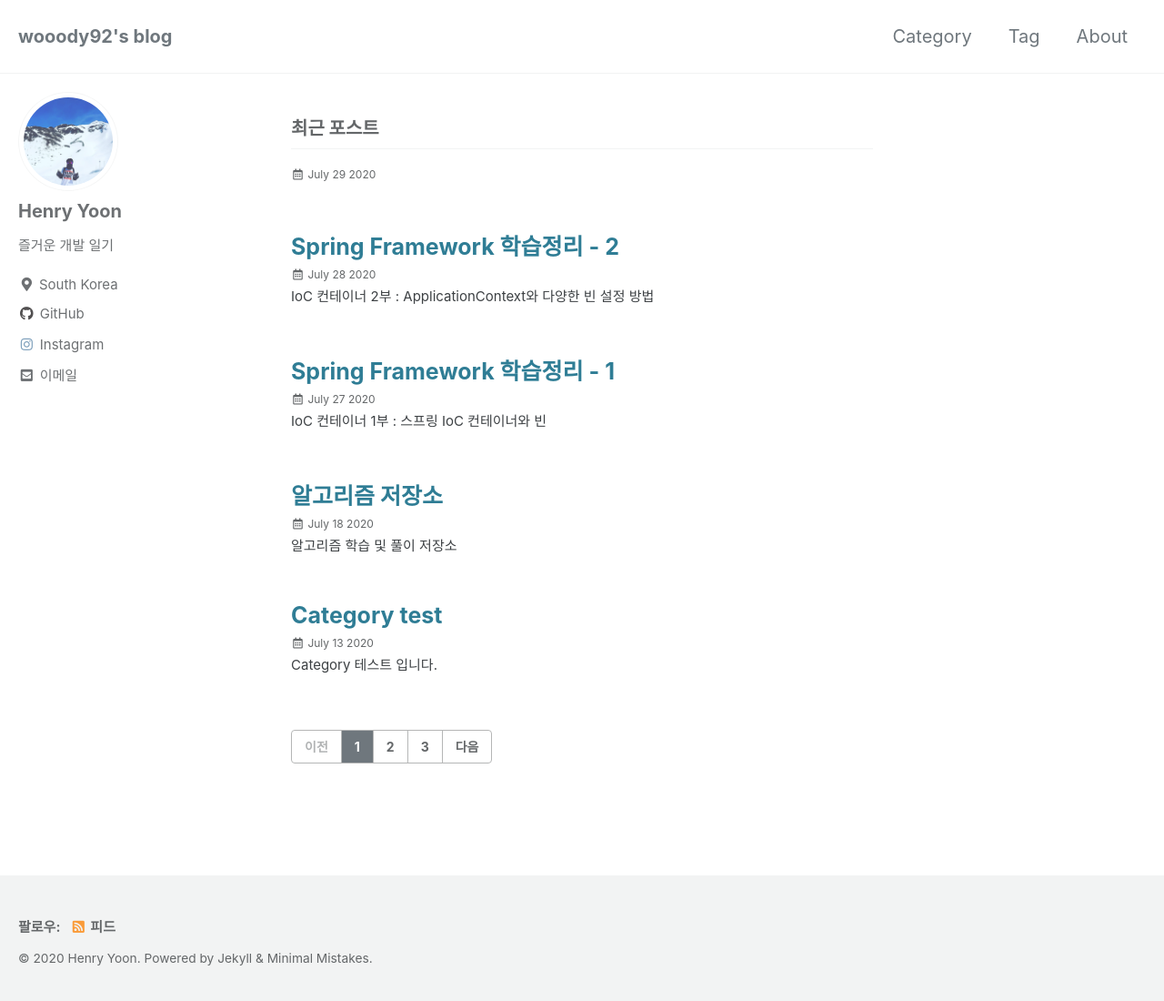
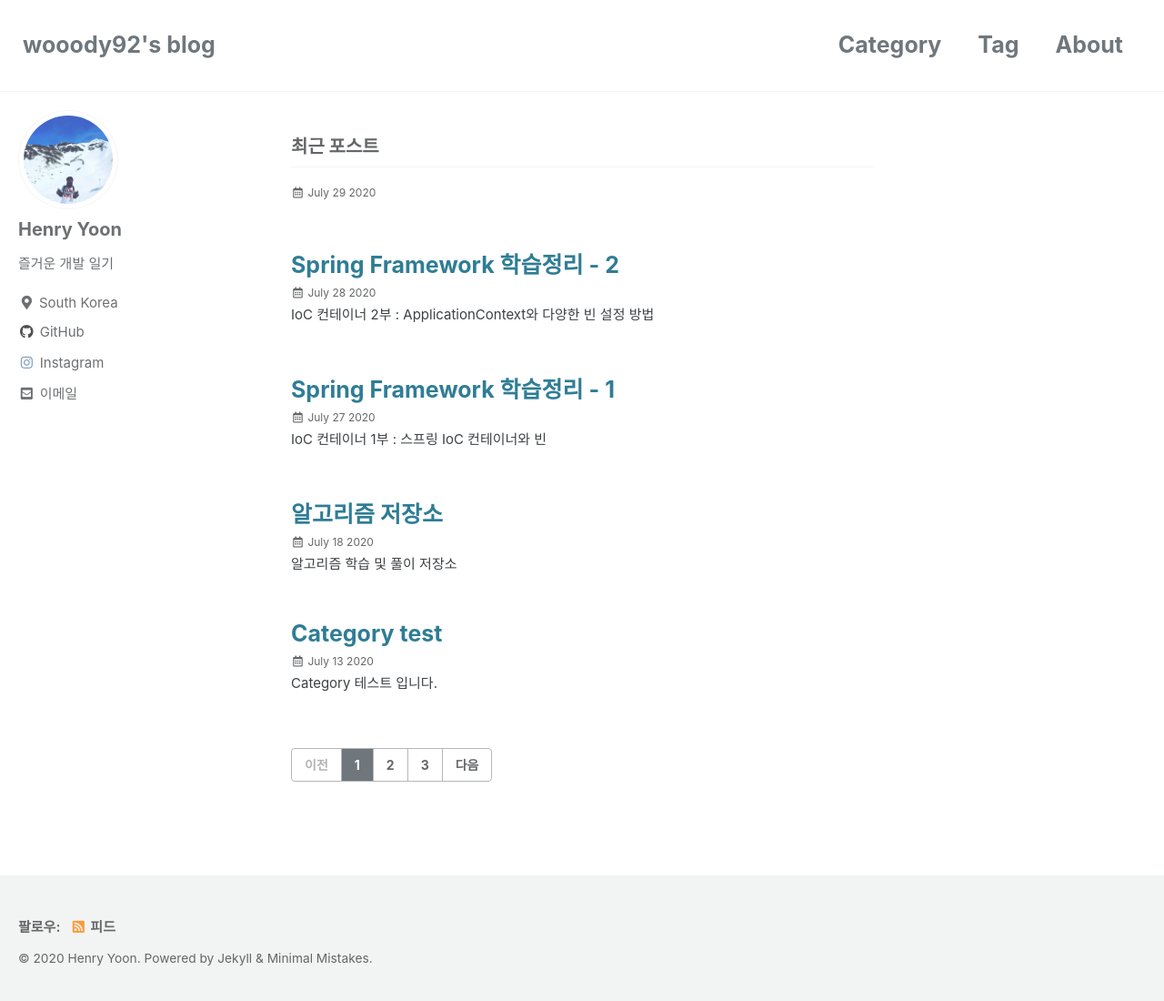
Before and after one commit to wooody92/wooody92.github.io, a Jekyll site: the page built from index.html, in a window 1280 px wide and 1104 px high. Shown: the top 1100 px of the window at 91% size. Built offline with Jekyll 4.4.1, drawn with Linux system fonts in a browser that asks for light colours; cached includes are drawn as plain includes; the list of posts is cut into pages by our own code.

Commit message:
메뉴바 텍스트 설정

```diff
--- a/_sass/minimal-mistakes/_masthead.scss
+++ b/_sass/minimal-mistakes/_masthead.scss
@@ -24,6 +24,10 @@
     -ms-flex-pack: justify;
     justify-content: space-between;
     font-family: $sans-serif-narrow;
+
+     /* 메뉴바 텍스트 설정 */
+    font-size: $type-size-4;
+    font-weight: bold;
 
     @include breakpoint($x-large) {
       max-width: $max-width;
```
